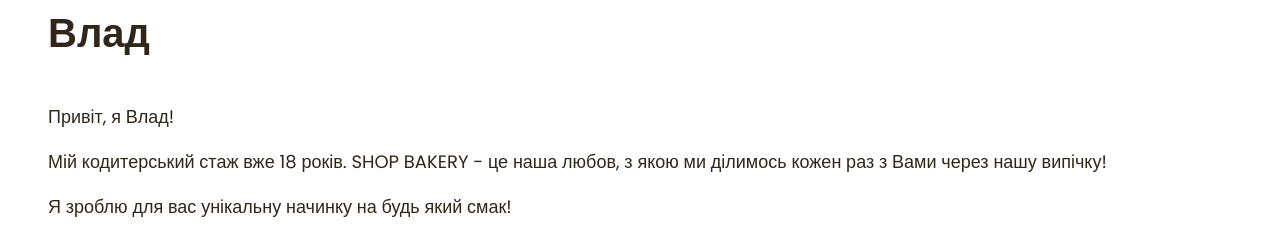
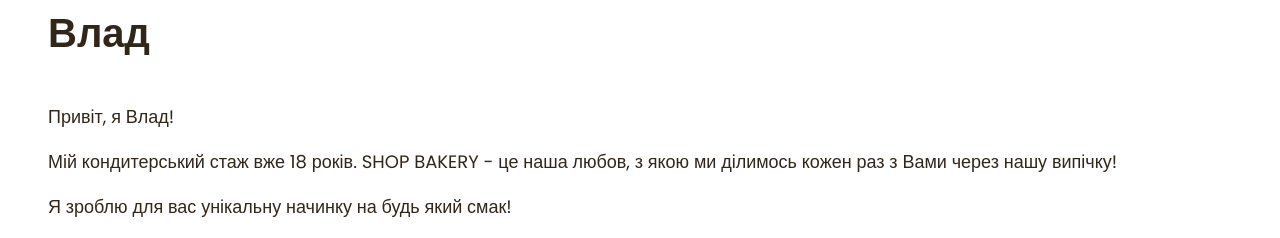
Before and after one commit to ivanshirin/landing-page, a plain HTML site: page index.html in a window 1280 px wide. Shown: the part 1922-2160 px from the top of the page. Drawn offline with Linux system fonts and the light colour scheme.

Commit message:
fixed text errors

```diff
--- a/index.html
+++ b/index.html
@@ -73,8 +73,8 @@
               <h3 class="chef-title">Влад</h3>
               <p>Привіт, я Влад!</p>
               <p>
-                Мій кодитерський стаж вже 18 років. SHOP BAKERY - це наша любов,
-                з якою ми ділимось кожен раз з Вами через нашу випічку!
+                Мій кондитерський стаж вже 18 років. SHOP BAKERY - це наша
+                любов, з якою ми ділимось кожен раз з Вами через нашу випічку!
               </p>
               <p>Я зроблю для вас унікальну начинку на будь який смак!</p>
             </article>
@@ -137,7 +137,7 @@
     </main>
     <footer>
       <nav>
-        <a href="#">
+        <a href="./index.html">
           <img src="./images/logo.svg" alt="логотип Сучасної пекарні" />
         </a>
         <ul>
```
